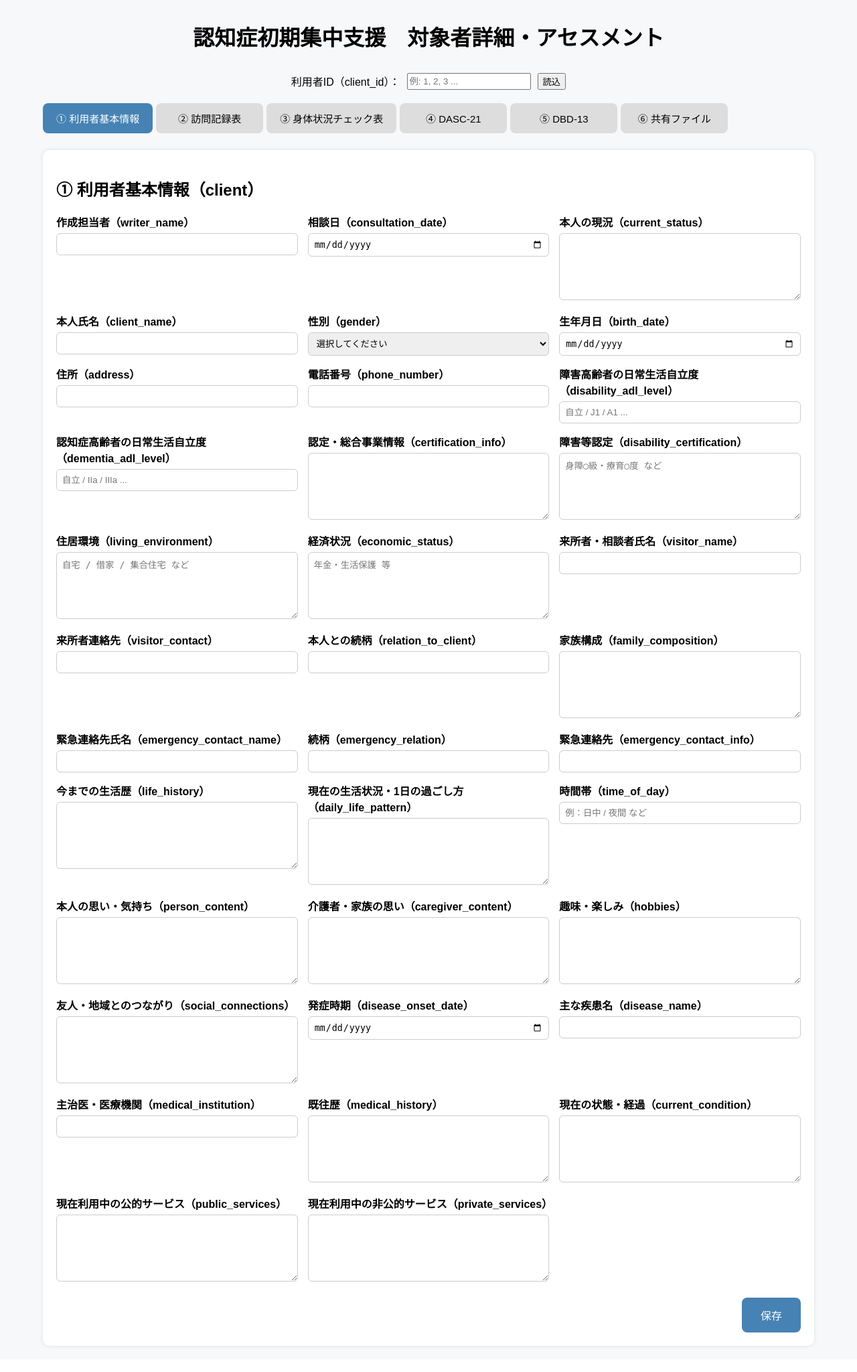
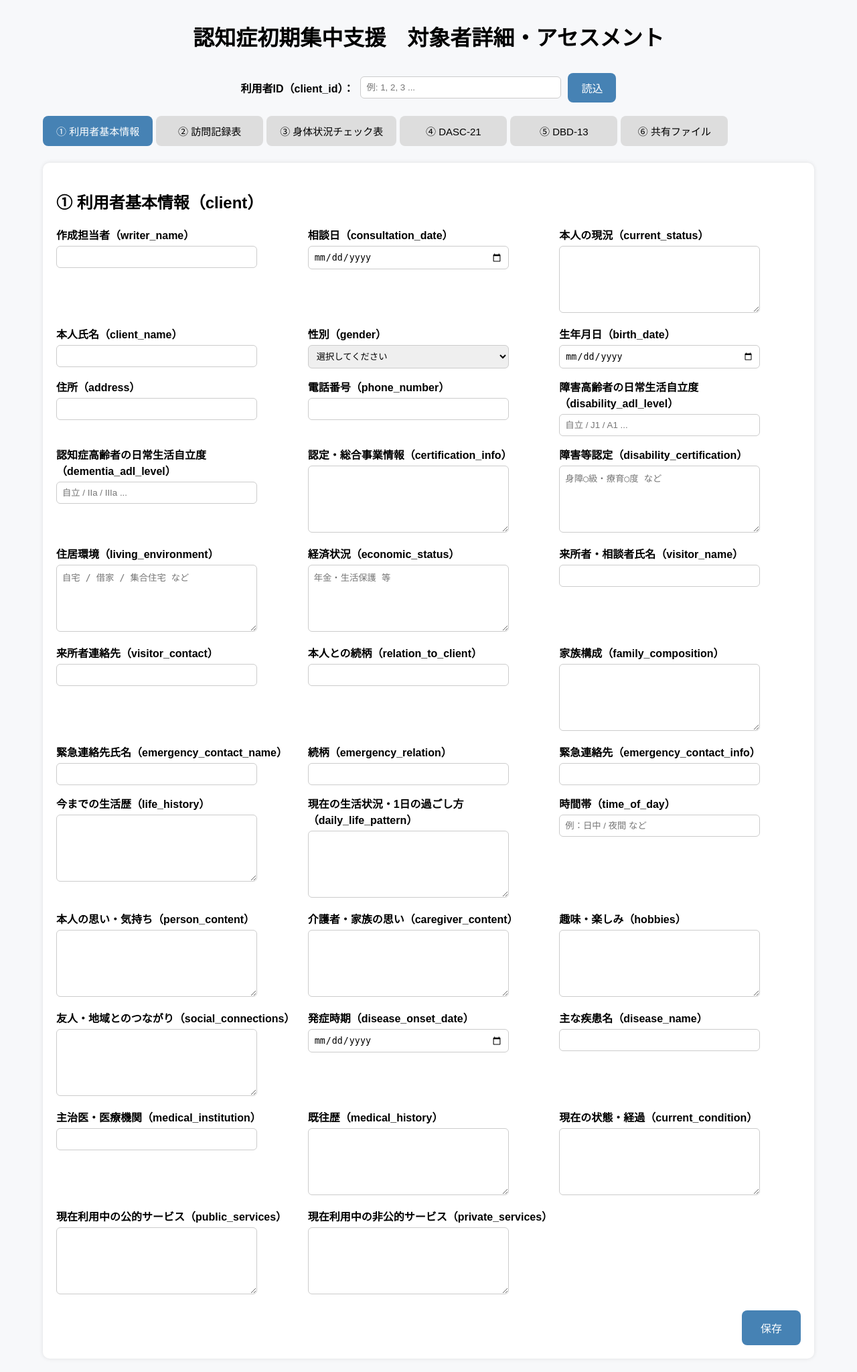
Before and after one commit to UMEZAWADAN/SD-5, a Flask app: page /shousai in a window 1280 px wide. Shown: the whole page at 67% size. Before the commit the page ends 2012 px from the top, so only its background shows below. Run offline with Flask 3, Linux system fonts and the light colour scheme.

Commit message:
shousai.css、template.css変更

```diff
--- a/static/css/shousai.css
+++ b/static/css/shousai.css
@@ -20,6 +20,7 @@ body {
 .client-info-header {
   display: flex;
   justify-content: center;
+  align-items: center;
   gap: 10px;
   margin: 10px 0 20px;
 }
@@ -74,16 +75,24 @@ body {
   gap: 15px;
 }
 
-.form-item label {
+.form-item label,
+.client-info-header label{
   font-weight: bold;
   margin-bottom: 5px;
   display: block;
 }
 
+.client-info-header label{
+  font-weight: bold;
+  margin-bottom: 0px;
+  display: block;
+}
+
 .form-item input,
 .form-item textarea,
-.form-item select {
-  width: 100%;
+.form-item select,
+.client-info-header input{
+  width: 300px;
   padding: 8px;
   border-radius: 6px;
   border: 1px solid #ccc;
@@ -102,8 +111,19 @@ textarea {
   margin-top: 20px;
 }
 
-.form-actions button {
+.form-actions button,
+.client-info-header button{
   padding: 14px 28px;
+  font-size: 16px;
+  background: #4682b4;
+  border: none;
+  color: white;
+  border-radius: 8px;
+  cursor: pointer;
+}
+
+.client-info-header button{
+  padding: 10px 20px;
   font-size: 16px;
   background: #4682b4;
   border: none;
--- a/static/css/template.css
+++ b/static/css/template.css
@@ -14,8 +14,10 @@ footer {
   text-align: right;
 }
 
-body{
-    margin: 0px;
+body {
+  font-family: "Hiragino Sans", "Yu Gothic", sans-serif;
+  margin: 0;
+  background: #f7f8fa;
 }
 
 header h2{
```
